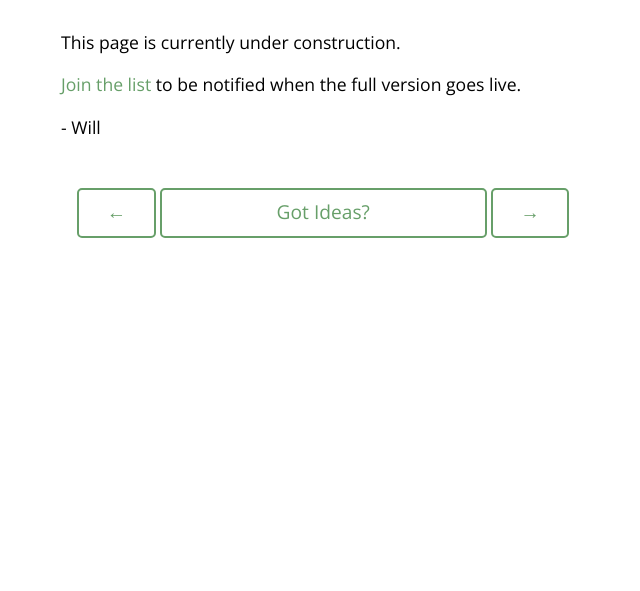
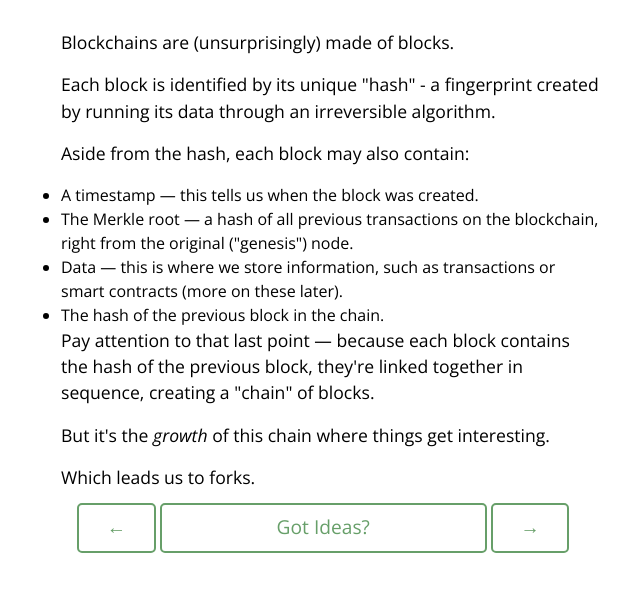
Before and after one commit to WillCBradley/chain.willcbradley.com, a plain HTML site: page nodes.html in a window 1280 px wide. Shown: the part 197-788 px from the top of the page, without its empty margins (309-949 px from the left). Drawn offline with nearby package versions, Linux system fonts and the light colour scheme.

Commit message:
Add files via upload

```diff
--- a/nodes.html
+++ b/nodes.html
@@ -14,9 +14,18 @@
         </div>
         <h2 class="idea-subtitle">Nodes</h2>
 
-        <p>This page is currently under construction.</p>
-        <p><a href="https://willcbradley.substack.com/about">Join the list</a> to be notified when the full version goes live.</p>
-        <p> - Will</p>
+        <p>Blockchains are (unsurprisingly) made of blocks.</p>
+        <p>Each block is identified by its unique "hash" - a fingerprint created by running its data through an irreversible algorithm.</p>
+        <p>Aside from the hash, each block may also contain:</p>
+        <ul>
+            <li>A timestamp — this tells us when the block was created.</li>
+            <li>The Merkle root — a hash of all previous transactions on the blockchain, right from the original ("genesis") node.</li>
+            <li>Data — this is where we store information, such as transactions or smart contracts (more on these later).</li>
+            <li>The hash of the previous block in the chain.</li>
+        </ul>
+        <p>Pay attention to that last point — because each block contains the hash of the previous block, they're linked together in sequence, creating a "chain" of blocks.</p>
+        <p>But it's the <i>growth</i> of this chain where things get interesting.</p>
+        <p>Which leads us to forks.</p>
 
         <div class="footer-grid">
             <a href="./decentralisation" class="back-arrow subscribe">←</a>
```
Also changed, not shown: index.html (+1 -1 lines).
